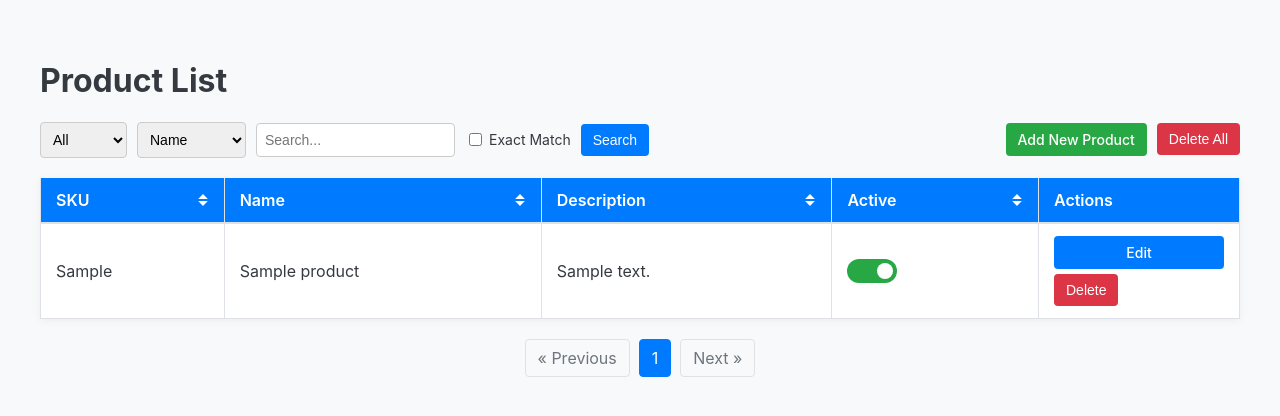
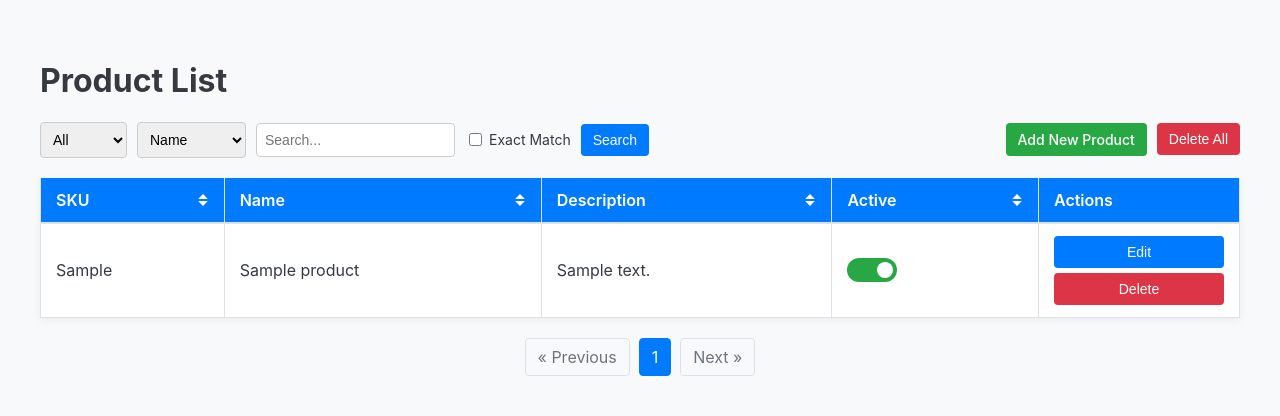
Before and after one commit to SiddhantDayal/CSVUpload, a Flask app: page /products in a window 1280 px wide. Shown: the part 56-472 px from the top of the page. Run offline with Flask 3, Linux system fonts and the light colour scheme; tables that the repository leaves empty hold one stand-in row (values such as "Sample post").

Commit message:
fix: Action Column button styling

```diff
--- a/templates/base.html
+++ b/templates/base.html
@@ -130,6 +130,22 @@
         .pagination form input[type="number"] { width: 60px; padding: 8px; border: 1px solid #ddd; border-radius: 4px; }
         .pagination form button { background-color: #007bff; color: white; padding: 8px 12px; border: none; border-radius: 4px; cursor: pointer; }
 
+        /* Aggressive styling for uniform action buttons in table columns */
+        .products-actions-column form,
+        .webhooks-actions-column form {
+            display: block; /* Ensure form takes full width to control button width */
+            margin: 0;
+            padding: 0;
+            width: 100%; /* Make form fill its parent flex item */
+        }
+
+        .products-actions-column form button,
+        .webhooks-actions-column form button {
+            width: 100%; /* Force button to take full width of its form */
+            margin: 0;
+            padding: 8px 12px; /* Re-apply button padding if needed */
+        }
+
     </style>
     {% block page_styles %}{% endblock %}
 </head>
--- a/templates/products.html
+++ b/templates/products.html
@@ -41,6 +41,11 @@
         }
         input:checked + .slider:before {
             transform: translateX(26px);
+        }
+        /* Ensure forms containing action buttons don't add extra space */
+        .products-actions-column form {
+            margin: 0;
+            padding: 0;
         }
     </style>
 {% endblock %}
@@ -119,9 +124,14 @@
                                 </label>
                             </td>
                             <td>
-                                <div style="display: flex; flex-direction: column; gap: 5px;">
-                                    <a href="{{ url_for('edit_product', product_id=product.id) }}?{{ request.query_string.decode('utf-8') }}" class="edit-btn">Edit</a>
-                                    <form action="{{ url_for('delete_product', product_id=product.id) }}" method="post" style="display:inline;">
+                                <div class="products-actions-column" style="display: flex; flex-direction: column; gap: 5px;">
+                                    <form action="{{ url_for('edit_product', product_id=product.id) }}" method="get">
+                                        {% for key, value in request.args.items() %}
+                                            <input type="hidden" name="{{ key }}" value="{{ value }}">
+                                        {% endfor %}
+                                        <button type="submit" class="edit-btn">Edit</button>
+                                    </form>
+                                    <form action="{{ url_for('delete_product', product_id=product.id) }}" method="post">
                                         <button type="submit" onclick="return confirm('Are you sure?');" class="delete-btn">Delete</button>
                                     </form>
                                 </div>
```
Also changed, not shown: templates/webhooks.html (+7 -3 lines), README.md.
